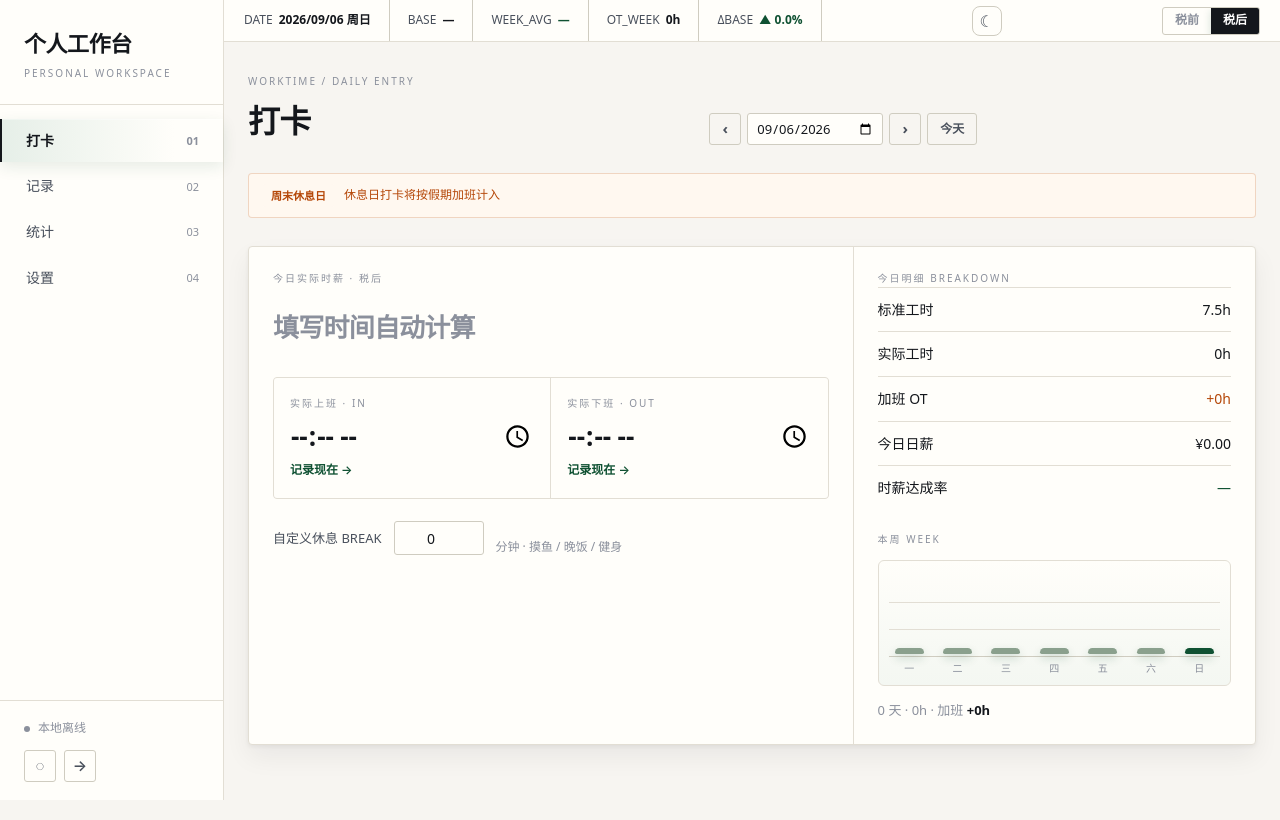
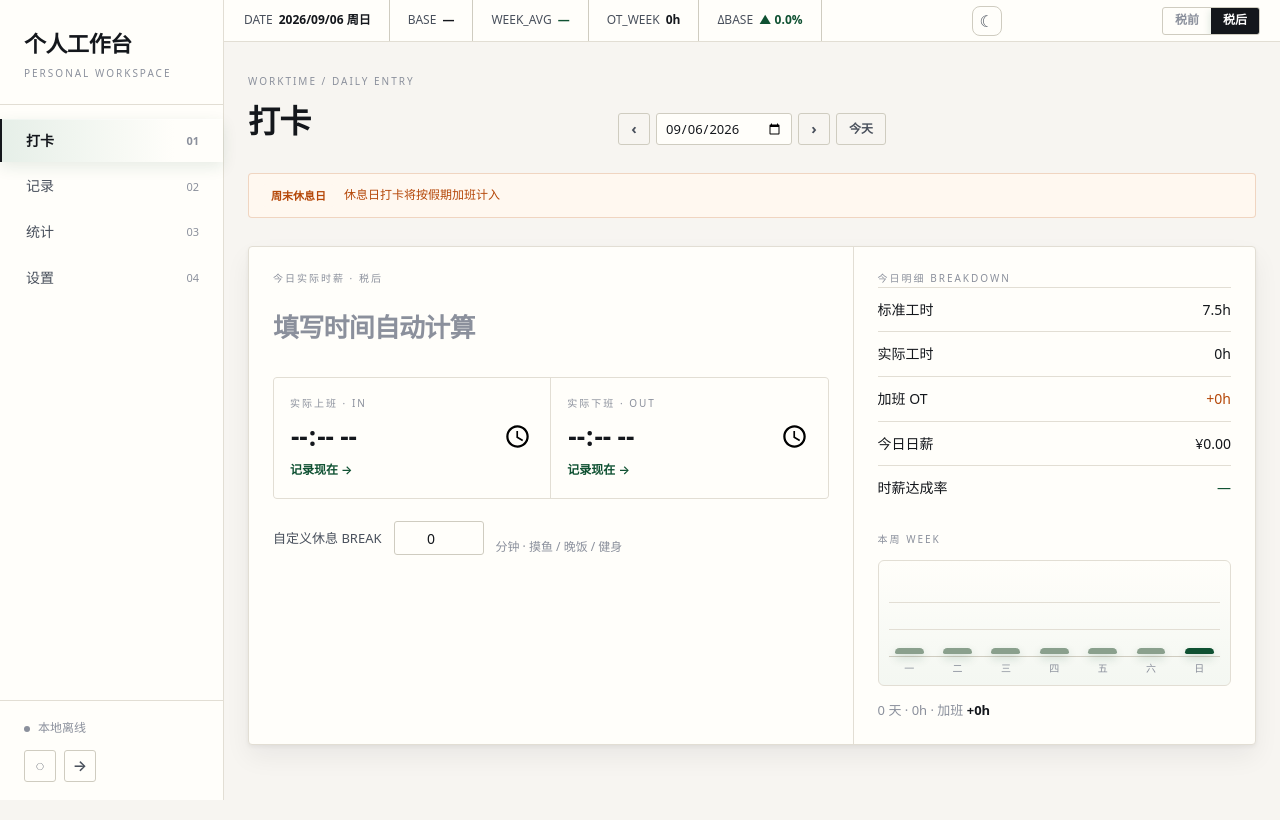
Before and after one commit to wasd-debug/MyWorkBoard, a Vue app in the folder frontend/: page /punch in a window 1280 px wide. Shown: the top 820 px of the page. Built offline with nearby package versions, Linux system fonts and the light colour scheme; no server answers.

Commit message:
统一打卡页日期导航对齐

```diff
--- a/frontend/src/styles/theme.css
+++ b/frontend/src/styles/theme.css
@@ -271,6 +271,17 @@ section { margin: 0 }
 .page-heading h1 {
   font-family: Georgia, "Times New Roman", "Songti SC", "SimSun", serif;
   font-size: 32px; font-weight: 700; letter-spacing: -0.02em; margin: 6px 0 0;
+}
+.punch-heading {
+  display: grid;
+  grid-template-columns: minmax(0, 1fr) auto minmax(0, 1fr);
+  align-items: end;
+}
+.punch-heading .punch-date-nav {
+  grid-column: 2;
+  justify-self: center;
+  margin-left: 0;
+  margin-right: 0;
 }
 
 /* ---------- 8. 打卡页 (Punch) ---------- */
@@ -694,6 +705,8 @@ html.dark .top-ticker .basis-seg button.on, html.dark .view-tabs button.on { bac
   .top-ticker .basis-seg { margin-left: 0 }
   .page-content { padding: 20px 16px 92px }
   .page-heading h1 { font-size: 26px }
+  .punch-heading { display: flex; align-items: stretch; gap: 12px }
+  .punch-heading .punch-date-nav { width: 100%; justify-content: center; margin-left: 0; margin-right: 0 }
   .big-rate { font-size: clamp(48px, 15vw, 70px) }
   .punch-date-nav { flex-wrap: wrap; justify-content: center; width: 100%; margin-left: 0; margin-right: 0 }
   .punch-date-nav span { min-width: auto }
--- a/frontend/src/views/PunchView.vue
+++ b/frontend/src/views/PunchView.vue
@@ -1,6 +1,6 @@
 <template>
   <section>
-    <div class="page-heading">
+    <div class="page-heading punch-heading">
       <div>
         <div class="label">WORKTIME / DAILY ENTRY</div>
         <h1>打卡</h1>
```
